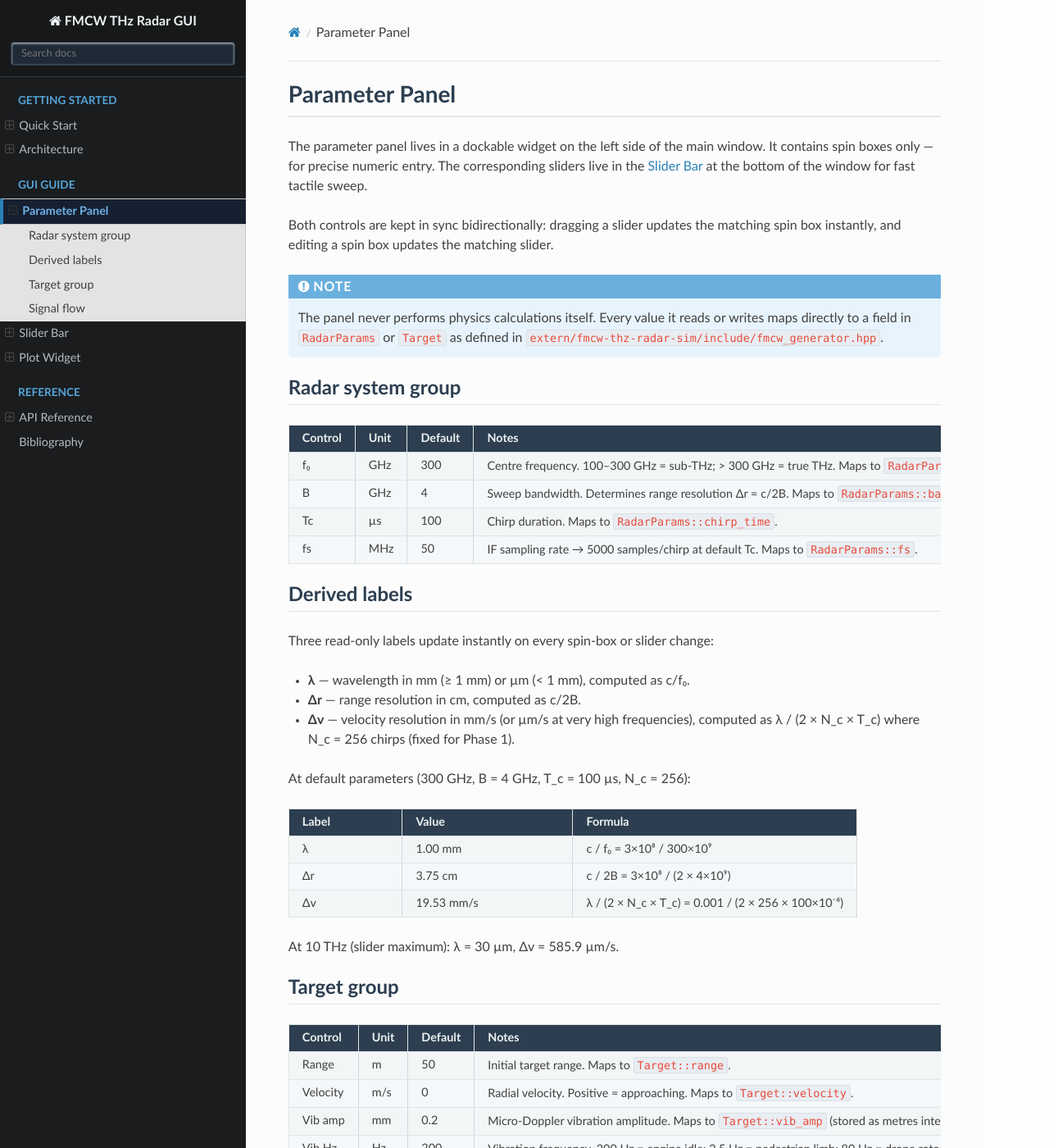
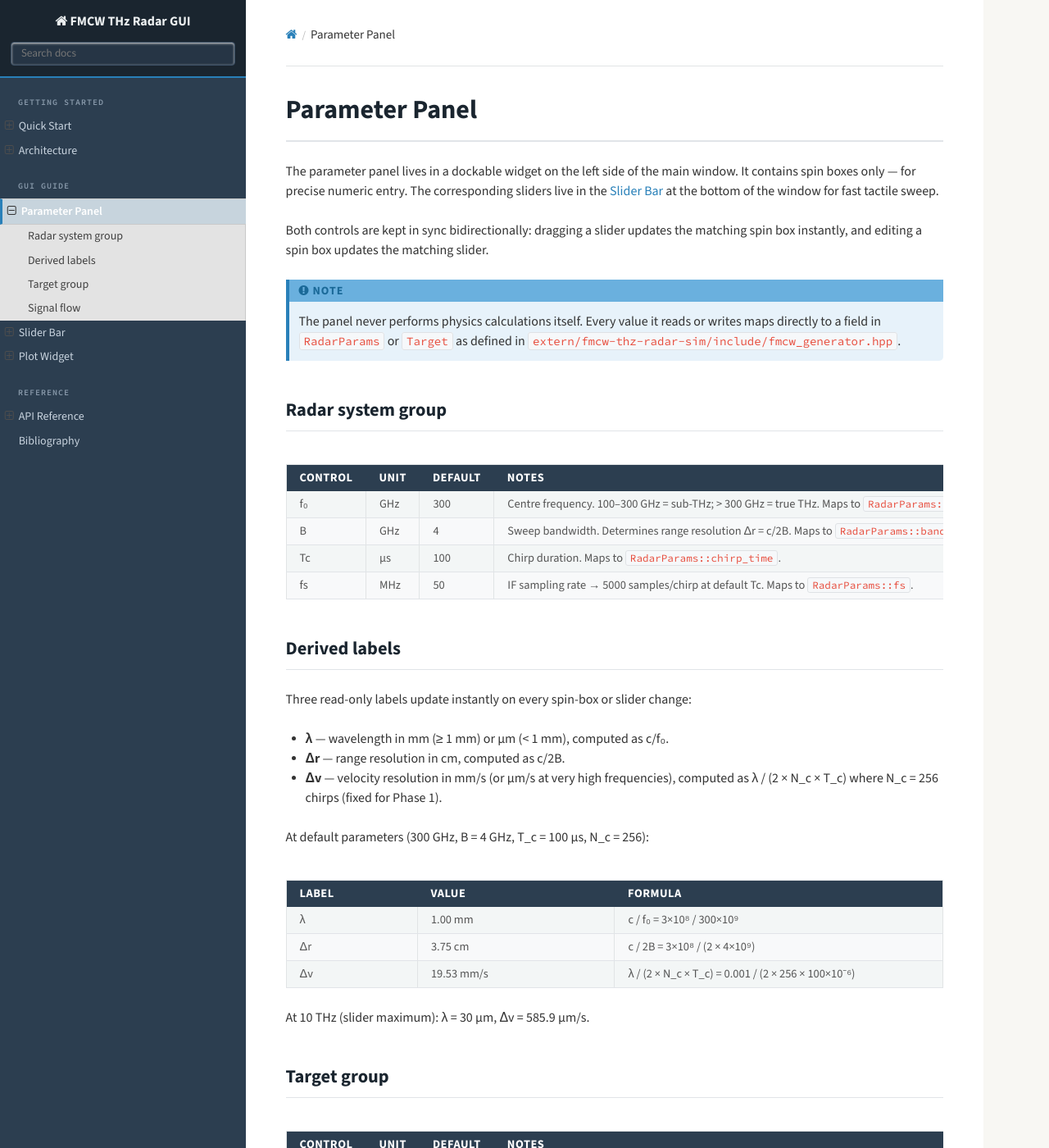
Before and after one commit to ldv-1000111/fmcw-thz-radar-gui, a Sphinx documentation site: the page built from docs/source/gui/parameter_panel.rst, in a window 1280 px wide and 1400 px high. Shown: the whole window at 82% size. Built offline with Sphinx 7.4.7 and the Read the Docs theme 3.1.0, drawn with Linux system fonts in a browser that asks for light colours; some of the changed text lies outside the part shown.

Commit message:
update index.rst docs/source/conf.py docs/source/_static/custom.css

```diff
--- a/docs/source/_static/custom.css
+++ b/docs/source/_static/custom.css
@@ -4,170 +4,241 @@
    Author: Luis Viveros — May 2026
    ================================================================ */
 
+@import url('https://fonts.googleapis.com/css2?family=Source+Sans+3:wght@300;400;600;700&family=Source+Code+Pro:wght@400;600&display=swap');
+
 /* ── Top-level sidebar background ─────────────────────────── */
-.wy-nav-side,
-.wy-side-scroll {
-    background: #1a1c1e;
+.wy-nav-side, .wy-side-scroll {
+    background: #2c3e50;
 }
 
 .wy-side-nav-search {
-    background: #161819;
-    border-bottom: 1px solid #2c3e50;
+    background: #1a252f;
+    border-bottom: 2px solid #2980b9;
 }
 
-.wy-side-nav-search a,
-.wy-side-nav-search .wy-side-nav-search-icon {
+.wy-side-nav-search a {
     color: #ecf0f1;
+    font-family: 'Source Sans 3',sans-serif;
+    font-weight:700;
 }
 
 .wy-side-nav-search input[type="text"] {
-    background: #1e2a35;
-    border: 1px solid #2c3e50;
-    color: #b5bac4;
-    border-radius: 4px;
+    background:#263545;
+    border:1px solid #3d5166;
+    color:#b5bac4;
+    border-radius:4px;
 }
 
 /* ── Navigation link colours ───────────────────────────────── */
-.wy-menu-vertical li.current > a,
-.wy-menu-vertical li.current > a:hover {
-    background: #162030;
-    color: #6eb0e8;
-    border-left: 4px solid #2980b9;
-}
-
 .wy-menu-vertical a {
-    color: #b5bac4;
+    font-family:'Source Sans 3',sans-serif;
+    font-size:14px;
+    color:#c8d3de;
 }
 
 .wy-menu-vertical a:hover {
-    background: #2c3e50;
-    color: #d6e4f3;
+    background:#3d5166;
+    color:#fff;
+}
+
+.wy-menu-vertical li.current > a {
+    background:rgba(41,128,185,.15);
+    color:#fff;
+    border-left:3px solid #2980b9;
+    font-weight:600;
+}
+
+.wy-menu-vertical .caption-text {
+    font-family:'Source Code Pro',monospace;
+    font-size:10px;
+    font-weight:700;
+    text-transform:uppercase;
+    letter-spacing:.1em;
+    color:#8899aa;
 }
 
 /* ── Content area ──────────────────────────────────────────── */
+
 .wy-nav-content-wrap {
-    background: #fdfdfd;
+    background:#f8f7f3;
 }
 
 .wy-nav-content {
-    max-width: 900px;
+    max-width:900px;
+    background:#fff;
+    font-family:'Source Sans 3',sans-serif;
+    font-size:15px;
+    color:#333;
+    line-height:1.75;
+}
+
+/* ── Heading styles ────────────────────────────────────────── */
+
+h1 {
+    font-family:'Source Sans 3',sans-serif;
+    font-size:2rem;
+    font-weight:700;
+    color:#1a252f;
+    border-bottom:2px solid #e1e4e8;
+    padding-bottom:10px;
+    margin-bottom:22px;
+}
+
+h2 {
+    font-family:'Source Sans 3',sans-serif;
+    font-size:1.4rem;
+    font-weight:700;
+    color:#1a252f;
+    border-bottom:1px solid #e1e4e8;
+    padding-bottom:6px;
+    margin-top:40px;
+}
+
+h3 {
+    font-family:'Source Sans 3',sans-serif;
+    font-size:1.1rem;
+    font-weight:600;
+    color:#2c3e50;
+    margin-top:28px;
 }
 
 /* ── Code blocks ───────────────────────────────────────────── */
-div.highlight pre,
-.highlight {
-    background: #1e272e;
-    border: 1px solid #2c3e50;
-    border-radius: 6px;
+
+div.highlight, .highlight {
+    background:#1e2a35 !important;
+    border:1px solid #2c3e50;
+    border-radius:6px;
 }
 
 div.highlight pre {
-    color: #cdd9e5;
-    font-family: 'Source Code Pro', 'Menlo', monospace;
-    font-size: 13.5px;
-    line-height: 1.65;
+    background:#1e2a35 !important;
+    color:#abb2bf;
+    font-family:'Source Code Pro',monospace;
+    font-size:13.5px;
+    line-height:1.6;
+    padding:16px 18px;
 }
 
-/* Caption bar above code blocks */
-div.code-block-caption {
-    background: #2c3e50;
-    color: #85929e;
-    border-radius: 6px 6px 0 0;
-    padding: 5px 14px;
-    font-size: 12px;
-    font-family: 'Source Code Pro', monospace;
-    border: 1px solid #2c3e50;
-    border-bottom: none;
+/* ── Inline code ───────────────────────────────────────────── */
+
+code.literal {
+    font-family:'Source Code Pro',monospace;
+    font-size:.88em;
+    background:#f6f8fa;
+    border:1px solid #dfe2e5;
+    border-radius:3px;
+    padding:1px 5px;
+    color:#c0392b;
+}
+
+/* ── Tables ────────────────────────────────────────────────── */
+
+table.docutils {
+    border-collapse:collapse;
+    width:100%;
+    font-size:14px;
+    margin:16px 0 24px; }
+
+table.docutils th {
+    background:#2c3e50 !important;
+    color:#fff !important;
+    padding:9px 13px;
+    font-size:12px;
+    font-weight:600;
+    letter-spacing:.04em;
+    text-transform:uppercase;
+    border:none !important;
+}
+
+table.docutils td {
+    padding:8px 13px;
+    border-bottom:1px solid #e1e4e8 !important;
+    border-top:none !important;
+    color:#555;
+    vertical-align:top;
+}
+
+table.docutils tr:nth-child(even) td {
+    background:#f8f9fa;
+}
+
+table.docutils tr:hover td {
+    background:#f0f4f8;
 }
 
 /* ── Admonition boxes ──────────────────────────────────────── */
-.admonition,
-div.admonition {
-    border-radius: 6px;
-    border-left-width: 4px;
+
+.admonition {
+    border-left:4px solid;
+    border-radius:0 5px 5px 0;
+    padding:12px 16px;
+    margin:18px 0;
+    font-size:14px;
 }
 
-.admonition.note,
-div.note {
-    background: #e8f4fd;
-    border-color: #2980b9;
+.admonition-title {
+    font-family:'Source Code Pro',monospace;
+    font-size:11px;
+    font-weight:700;
+    text-transform:uppercase;
+    letter-spacing:.07em;
+    margin-bottom:6px;
 }
 
-.admonition.warning,
-div.warning {
-    background: #fef9e7;
-    border-color: #f39c12;
+.note {
+    background:#e8f4fd;
+    border-color:#2980b9;
 }
 
-.admonition.tip,
-div.tip {
-    background: #eafaf1;
-    border-color: #27ae60;
+.note .admonition-title {
+    color:#1a6998;
 }
 
-.admonition.important,
-div.important {
-    background: #fdf2f8;
-    border-color: #8e44ad;
+.tip  {
+    background:#eef7ee;
+    border-color:#27ae60;
+}
+.tip  .admonition-title {
+    color:#1e8449;
 }
 
-/* Admonition title */
-.admonition-title {
-    font-family: 'Lato', sans-serif;
-    font-weight: 700;
-    font-size: 13px;
-    text-transform: uppercase;
-    letter-spacing: 0.8px;
+.warning {
+    background:#fff8e6;
+    border-color:#f39c12;
 }
 
-/* ── Tables ────────────────────────────────────────────────── */
-table.docutils thead tr th {
-    background: #2c3e50;
-    color: #ecf0f1;
-    font-family: 'Lato', sans-serif;
-    font-weight: 600;
+.warning .admonition-title {
+    color:#b7770d;
 }
 
-table.docutils tbody tr:nth-child(even) td {
-    background: #f5f8fa;
+.danger  {
+    background:#fdf0ee;
+    border-color:#c0392b;
 }
 
-table.docutils td,
-table.docutils th {
-    border: 1px solid #d0d8e0;
-    padding: 8px 14px;
+.danger  .admonition-title {
+    color:#c0392b;
 }
 
-/* ── Heading styles ────────────────────────────────────────── */
-h1, h2, h3, h4 {
-    font-family: 'Lato', sans-serif;
-    color: #2c3e50;
+.rst-versions {
+    background:#1a252f;
+    border-top:1px solid #2c3e50;
 }
 
-h1 { border-bottom: 2px solid #e0e6ec; padding-bottom: 8px; }
-h2 { border-bottom: 1px solid #e0e6ec; padding-bottom: 4px; }
-
-/* ── Inline code ───────────────────────────────────────────── */
-code.literal,
-tt.literal {
-    background: #e8edf2;
-    color: #c0392b;
-    border: 1px solid #d8dfe6;
-    border-radius: 3px;
-    padding: 1px 4px;
-    font-size: 13.5px;
+.rst-versions .rst-current-version {
+    background:#2980b9;
+    color:#fff;
+    font-family:'Source Code Pro',monospace;
+    font-size:12px;
 }
 
-/* ── Version badge in sidebar ──────────────────────────────── */
-.wy-side-nav-search .version {
-    color: #6e96d2;
-    font-family: 'Source Code Pro', monospace;
-    font-size: 11px;
+.rst-footer-buttons .btn-neutral {
+    background:#2c3e50;
+    color:#ecf0f1;
+    border:1px solid #3d5166;
 }
 
-/* ── Footer ────────────────────────────────────────────────── */
-footer {
-    border-top: 2px solid #e0e6ec;
-    color: #95a5a6;
-    font-size: 13px;
+.rst-footer-buttons .btn-neutral:hover {
+    background:#3d5166;
+    color:#fff;
 }
--- a/docs/source/conf.py
+++ b/docs/source/conf.py
@@ -1,33 +1,31 @@
-import os
-import sys
+# -- Project information -----------------------------------------------------
 
-# -- Project information -----------------------------------------------------
 project   = "FMCW THz Radar GUI"
 author    = "Luis Viveros"
 copyright = "2026, Luis Viveros"
 release   = "0.1.0"
+version   = "0.1"
 
 # -- General configuration ----------------------------------------------------
 
 extensions = [
-    "sphinx.ext.todo",
+    "sphinx.ext.mathjax",
     "sphinx_copybutton",
+    "myst_parser",
 ]
-
-todo_include_todos = True
 
 # -- Options for HTML output --------------------------------------------------
 
 html_theme = "sphinx_rtd_theme"
 html_theme_options = {
-    "logo_only":                  False,
-    "prev_next_buttons_location": "bottom",
-    "style_external_links":       True,
-    "collapse_navigation":        False,
-    "sticky_navigation":          True,
-    "navigation_depth":           4,
+    "logo_only":                    False,
+    "display_version":              True,
+    "prev_next_buttons_location":   "bottom",
+    "style_external_links":         True,
+    "collapse_navigation":          False,
+    "sticky_navigation":            True,
+    "navigation_depth":             4,
 }
-
 html_static_path     = ["_static"]
 html_css_files       = ["custom.css"]
 html_show_sphinx     = False
@@ -38,5 +36,5 @@ exclude_patterns = ["_build", "Thumbs.db", ".DS_Store"]
 source_suffix    = {".rst": "restructuredtext"}
 pygments_style   = "monokai"
 
-copybutton_prompt_text      = r"^\$ |>>> "
+copybutton_prompt_text     = r"^\$ |>>> "
 copybutton_prompt_is_regexp = True
--- a/docs/source/index.rst
+++ b/docs/source/index.rst
@@ -33,7 +33,6 @@ GUI on the next ``git submodule update``.
    :alt: FMCW THz Radar Simulator — IF signal and range spectrum
    :align: center
    :width: 100%
-|
 
 .. toctree::
    :maxdepth: 2
```
